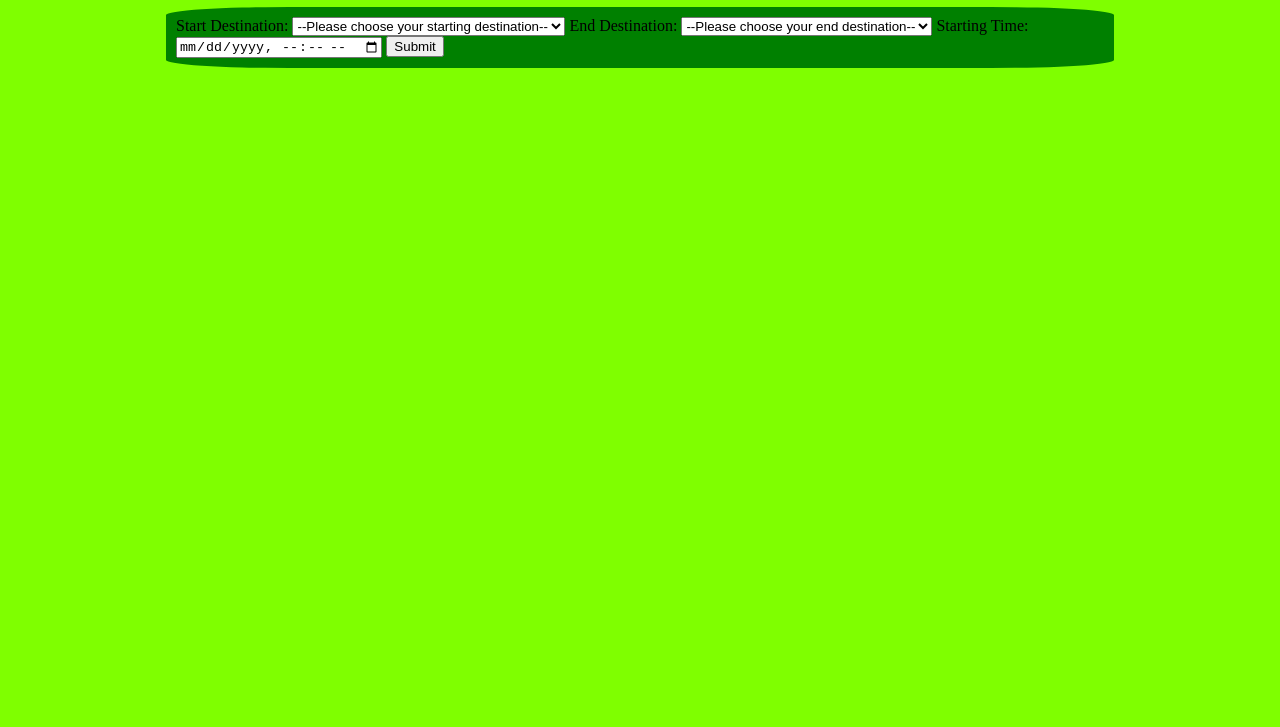
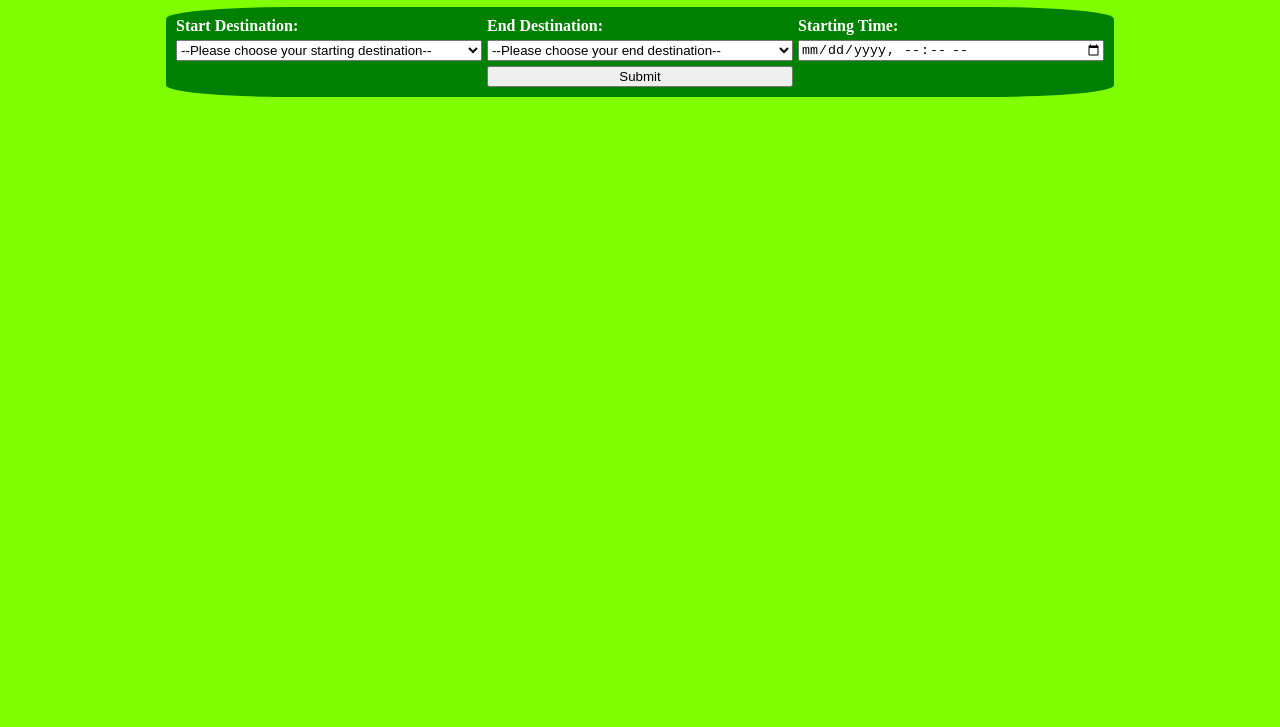
Before and after one commit to EvanLaverdiere/3W5_Laverdiere_E, a plain HTML site: page project/index.html in a window 1280 px wide. Shown: the part 73-800 px from the top of the page. Drawn offline with Linux system fonts and the light colour scheme; no server answers.

Commit message:
Added region for form stylings to CSS sheet. Applying display: grid to form.

```diff
--- a/project/styles/style.css
+++ b/project/styles/style.css
@@ -17,16 +17,6 @@ section#routeSection, aside#AccuWeather{
 
 body{
     background-color: chartreuse;
-}
-
-form{
-    border: thick;
-    border-radius: 13%;
-    /* border-width: ; */
-    background-color: green;
-    width: 75%;
-    margin: auto;
-    padding: 10px;
 }
 
 table{
@@ -57,6 +47,55 @@ tr.oddRow{
 }
 /*#endregion*/
 
+/*#region FORM CSS*/
+form{
+    border: thick;
+    border-radius: 13%;
+    /* border-width: ; */
+    background-color: green;
+    width: 75%;
+    margin: auto;
+    padding: 10px;
+
+    display: grid;
+    grid-template-columns: 1fr 1fr 1fr;
+    grid-template-rows: auto;
+    column-gap: 5px;
+    row-gap: 5px;
+    grid-template-areas:
+    "lsD leD lsT"
+    "sD eD sT"
+    ". sB .";
+}
+
+form > label{
+    font-weight: bold;
+    color: white;
+    /* display: block; */
+}
+label[for=starDestination]{
+    grid-area: lsD;
+}
+label[for=endDestination]{
+    grid-area: leD;
+}
+label[for=startTime]{
+    grid-area: lsT;
+}
+
+#startDestination{
+    grid-area: sD;
+}
+#endDestination{
+    grid-area: eD;
+}
+#startTime{
+    grid-area: sT;
+}
+#submitBtn{
+    grid-area: sB;
+}
+/*#endregion  */
 #routeSection{
     border: 3px solid blue;
     border-radius: 1%;
```
